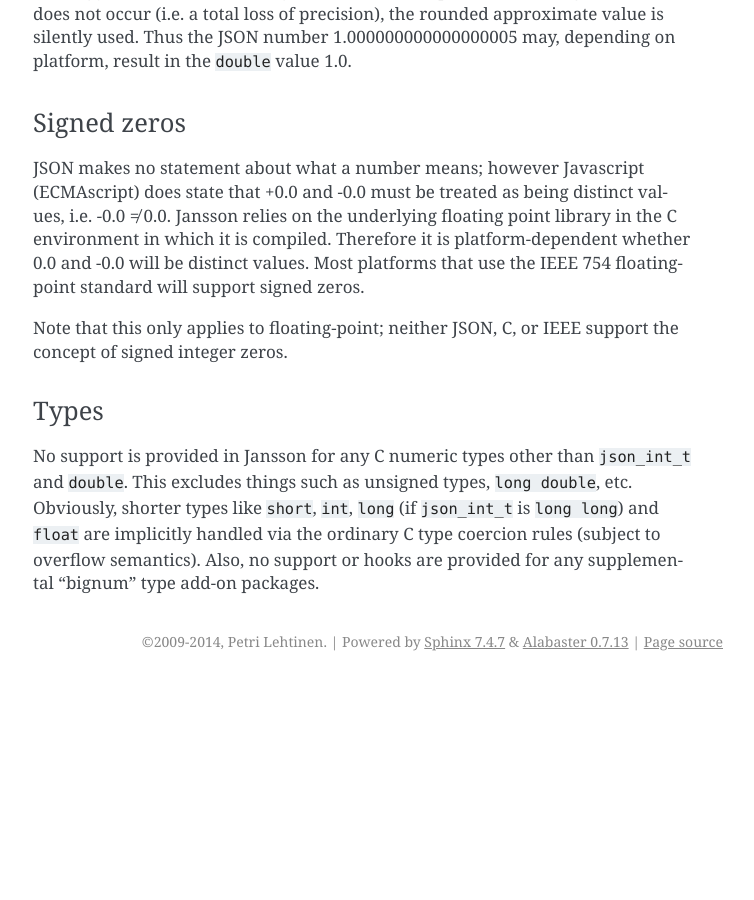
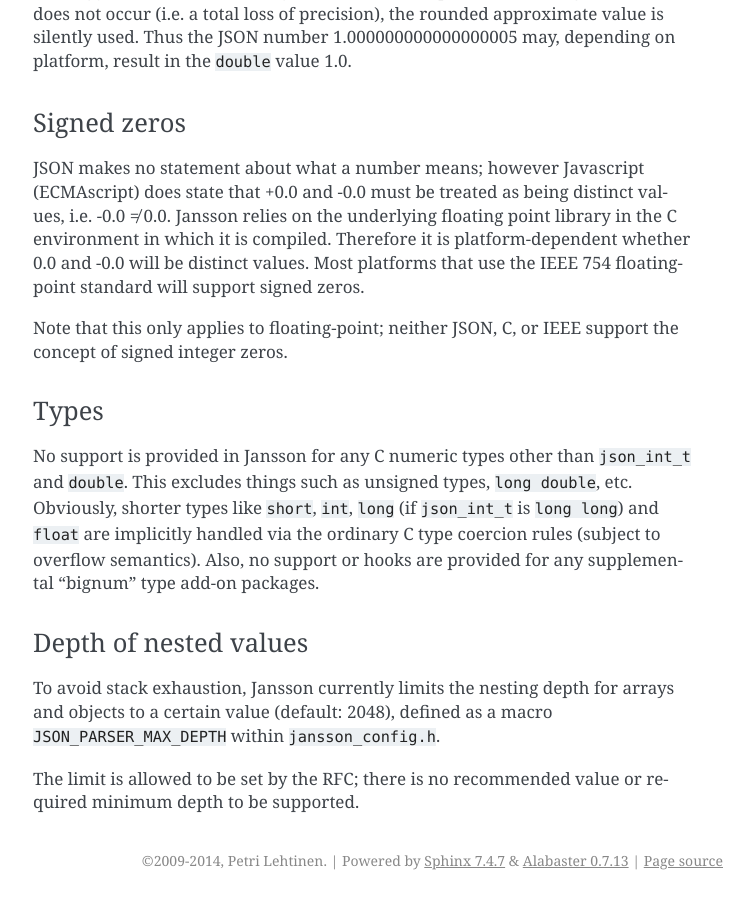
Before and after one commit to akheron/jansson, a Sphinx documentation site: the page built from doc/conformance.rst, in a window 1280 px wide and 900 px high, scrolled down 1524 px. Shown: the whole window, without its empty margins (387-1141 px from the left). Built offline with Sphinx 7.4.7, drawn with Linux system fonts in a browser that asks for light colours; before the commit the page ends 2205 px from its top, so only the background shows below that; some of the changed text lies outside the part shown.

Commit message:
Issue #282: document the limit
Update RFC confirmance document to note the limit; the RFC allows limits to be set by the implementation so nothing has actually changed w.r.t. conformance state.

```diff
--- a/doc/conformance.rst
+++ b/doc/conformance.rst
@@ -108,3 +108,13 @@ types, ``long double``, etc. Obviously, shorter types like ``short``,
 are implicitly handled via the ordinary C type coercion rules (subject
 to overflow semantics). Also, no support or hooks are provided for any
 supplemental "bignum" type add-on packages.
+
+Depth of nested values
+----------------------
+
+To avoid stack exhaustion, Jansson currently limits the nesting depth
+for arrays and objects to a certain value (default: 2048), defined as
+a macro ``JSON_PARSER_MAX_DEPTH`` within ``jansson_config.h``.
+
+The limit is allowed to be set by the RFC; there is no recommended value
+or required minimum depth to be supported.
```
